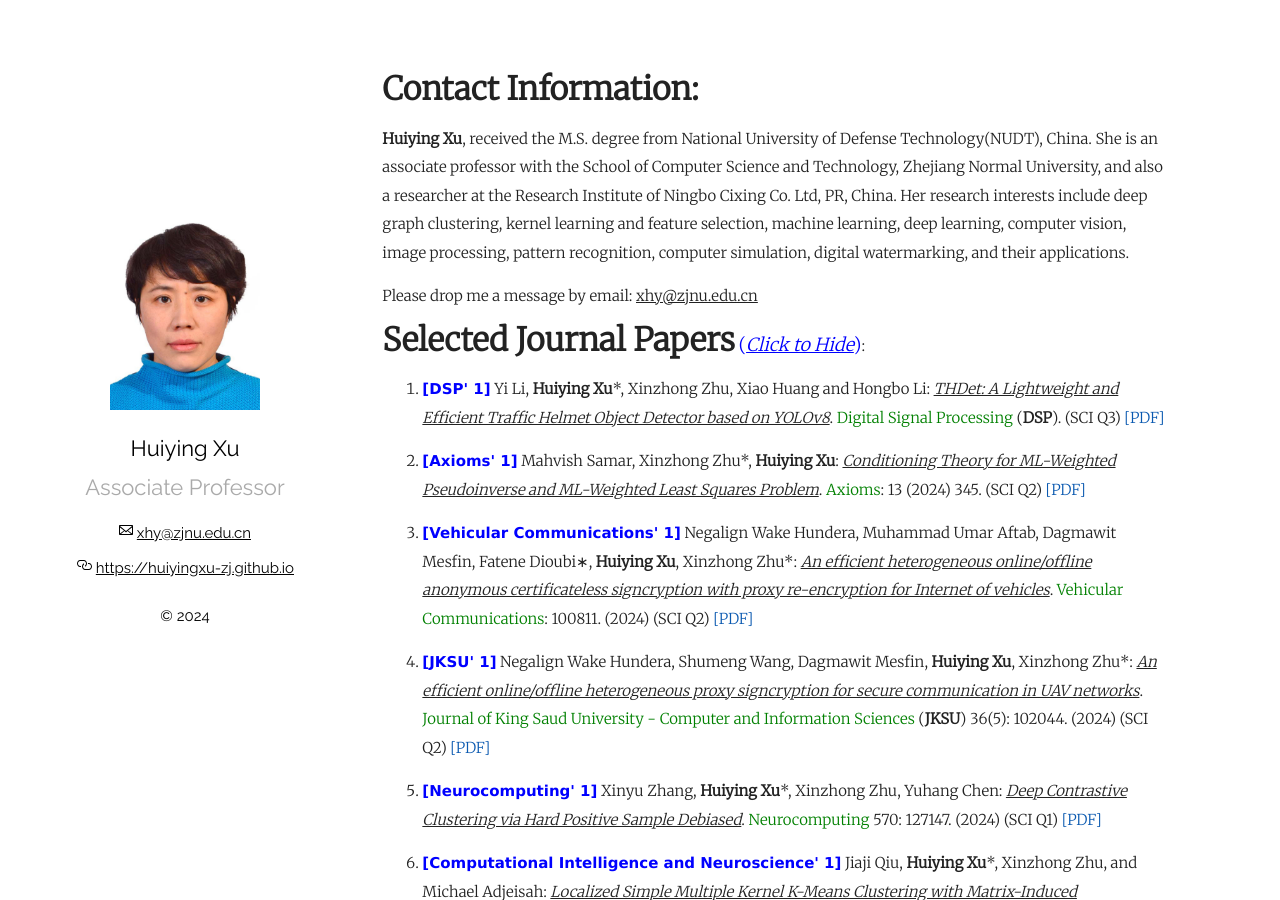
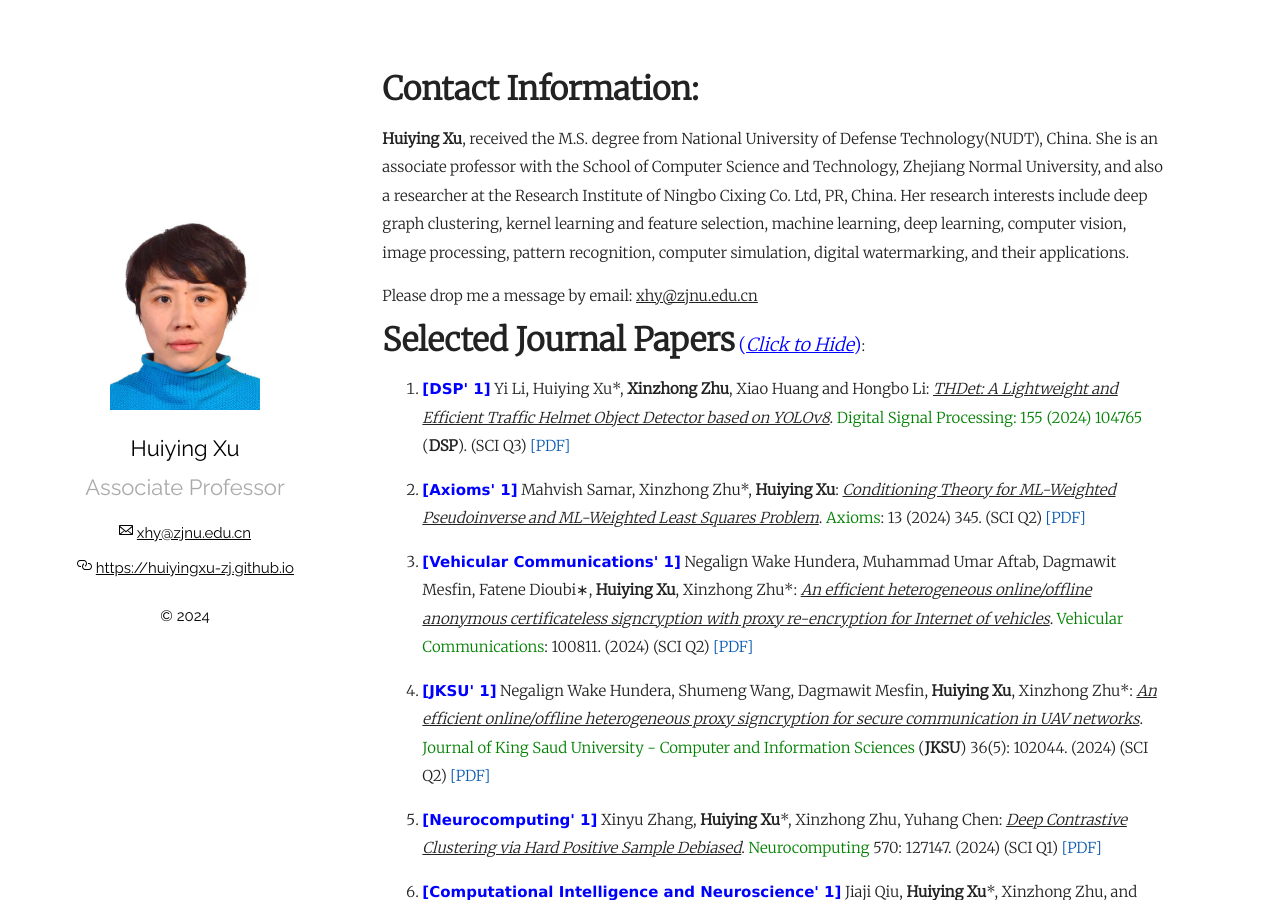
Before and after one commit to xinzhongzhu/huiyingxu-zj.github.io, a Jekyll site: the page built from index.md, in a window 1280 px wide and 900 px high. Built offline with Jekyll 4.4.1, drawn with Linux system fonts in a browser that asks for light colours.

Commit message:
Update index.md

```diff
--- a/index.md
+++ b/index.md
@@ -19,8 +19,7 @@ Please drop me a message by email: <u>xhy@zjnu.edu.cn</u>
 
 
 
- <p style="margin-top: 8px;"><li><font face="verdana" color="blue"><b>[DSP' 1]</b></font> Yi Li, <b>Huiying Xu</b>*, Xinzhong Zhu, Xiao Huang and Hongbo Li: <i><u>THDet: A Lightweight and Efficient Traffic Helmet Object Detector based on YOLOv8</u></i>. <font color="green">Digital Signal Processing</font> (<b>DSP</b>). (SCI Q3) <a href = "https://huiyingxu-zj.github.io/document/2024_9_15.pdf">[PDF]</a></li></p>
-
+ <p style="margin-top: 8px;"><li><font face="verdana" color="blue"><b>[DSP' 1]</b></font> Yi Li, Huiying Xu*, <b>Xinzhong Zhu</b>, Xiao Huang and Hongbo Li: <i><u>THDet: A Lightweight and Efficient Traffic Helmet Object Detector based on YOLOv8</u></i>. <font color="green">Digital Signal Processing: 155 (2024) 104765</font> (<b>DSP</b>). (SCI Q3) <a href = "https://huiyingxu-zj.github.io/document/2024_9_15.pdf">[PDF]</a></li></p>
 
  <p style="margin-top: 8px;"><li><font face="verdana" color="blue"><b>[Axioms' 1]</b></font> Mahvish Samar, Xinzhong Zhu*, <b>Huiying Xu</b>: <i><u>Conditioning Theory for ML-Weighted Pseudoinverse and ML-Weighted Least Squares Problem</u></i>. <font color="green">Axioms</font>: 13 (2024) 345. (SCI Q2) <a href = "https://huiyingxu-zjnu.github.io/document/5-Conditioning%20Theory%20for%20ML-Weighted.pdf">[PDF]</a></li></p>
 
```
